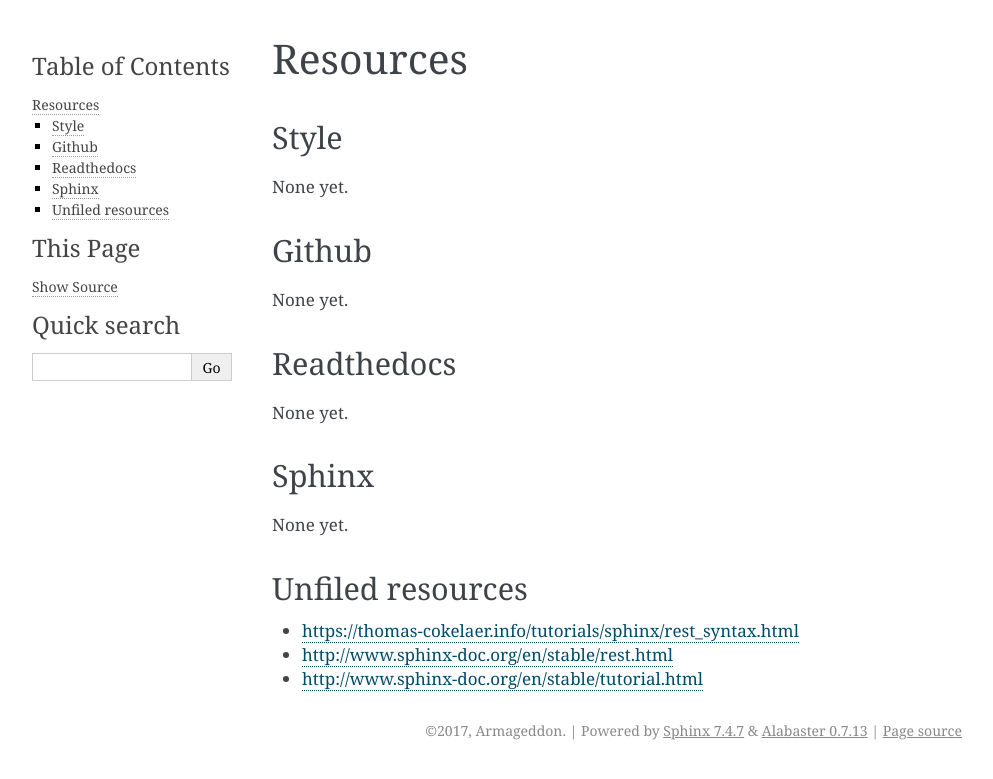
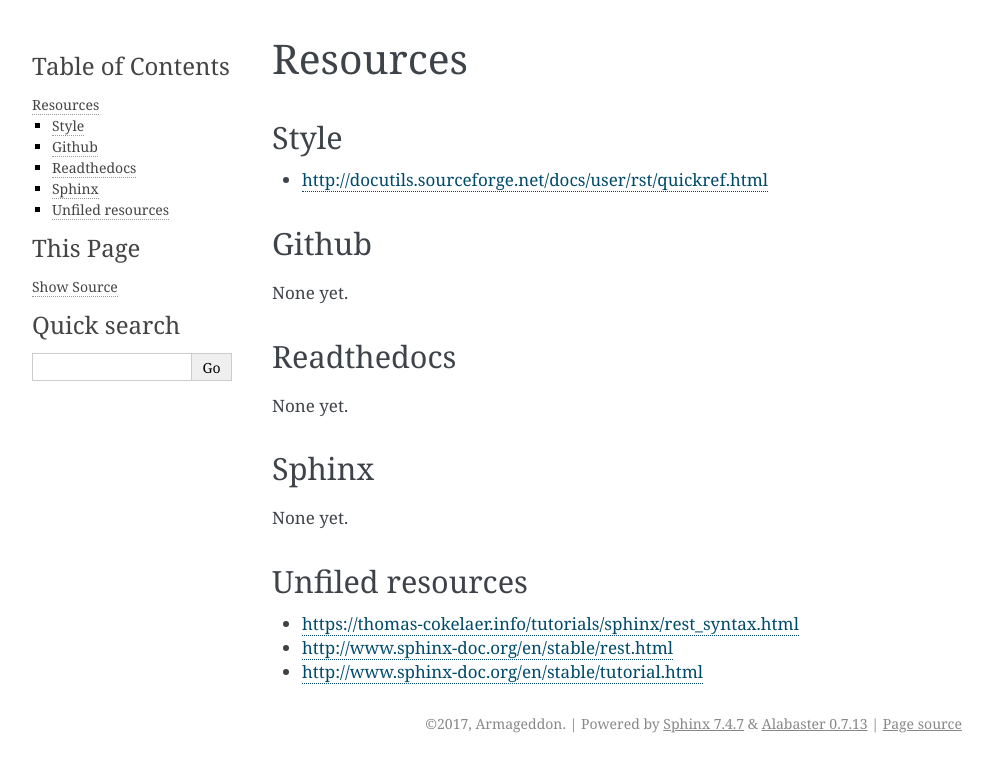
Before and after one commit to esmerel/global-thermonuclear-war, a Sphinx documentation site: the page built from source/resources.rst, in a window 1280 px wide. Shown: the top 779 px of the page, without its empty margins (148-1141 px from the left). Built offline with Sphinx 7.4.7, drawn with Linux system fonts in a browser that asks for light colours.

Commit message:
small changes

```diff
--- a/source/index.rst
+++ b/source/index.rst
@@ -23,6 +23,8 @@ Drumstick ut fugiat spare ribs, pig irure kielbasa pastrami ham hock veniam non
 .. sidebar:: Sidebar Title
     :subtitle: Optional Sidebar Subtitle
 
+    Our builds: https://readthedocs.org/projects/global-thermonuclear-war/builds/
+
     It's almost like we need a style guide. (づ◕‿◕｡)づ
 
 consequuntur magni dolores eos qui ratione voluptatem sequi nesciunt. Neque porro quisquam est, qui dolorem ipsum quia dolor sit amet, consectetur, adipisci velit, sed quia non numquam eius modi tempora
--- a/source/resources.rst
+++ b/source/resources.rst
@@ -5,7 +5,7 @@ Resources
 Style
 ############################################################
 
-None yet.
+* http://docutils.sourceforge.net/docs/user/rst/quickref.html
 
 ############################################################
 Github
--- a/source/todos.rst
+++ b/source/todos.rst
@@ -1,5 +1,6 @@
 Welcome to the todos.
 *****************************************************
 
+.. todo:: Figure out if we can turn off individual todos while still making the todolist available.
 
 .. todolist::
```
